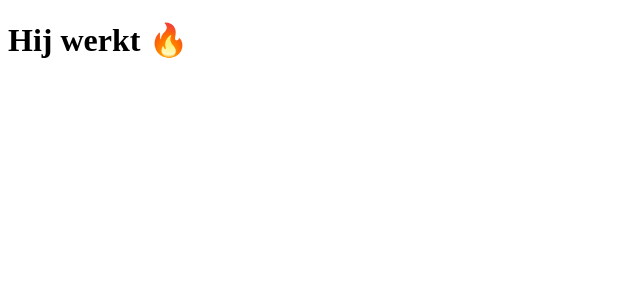
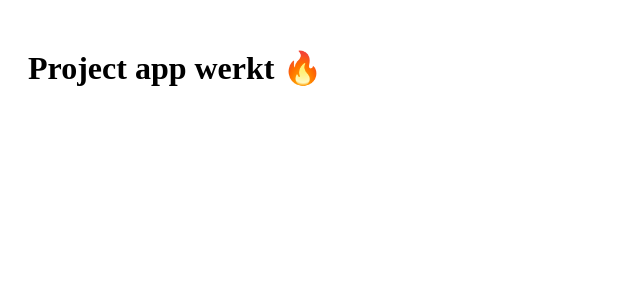
Before and after one commit to daankuiper06-hue/Project-app, a Next.js app: page / in a window 1280 px wide. Shown: the top 300 px of the page, without its empty margins (0-640 px from the left). Built offline with nearby package versions, Linux system fonts and the light colour scheme.

Commit message:
Update Home component to include main wrapper

```diff
--- a/app/page.js
+++ b/app/page.js
@@ -1,3 +1,7 @@
 export default function Home() {
-  return <h1>Hij werkt 🔥</h1>;
+  return (
+    <main style={{padding: 20}}>
+      <h1>Project app werkt 🔥</h1>
+    </main>
+  )
 }
```
